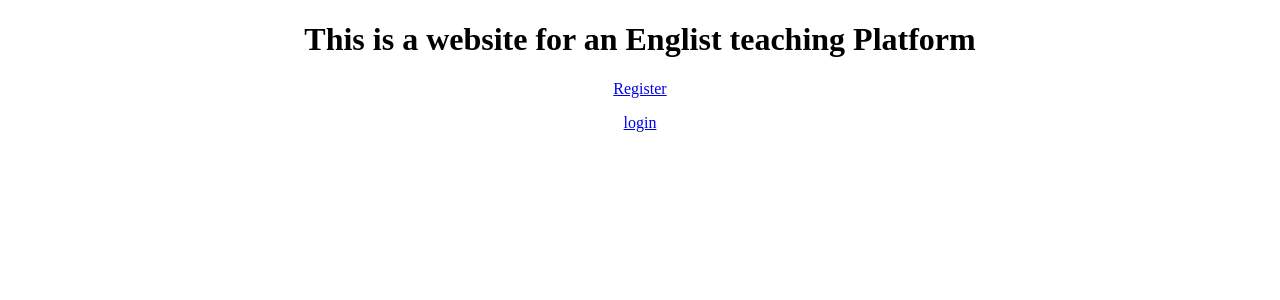
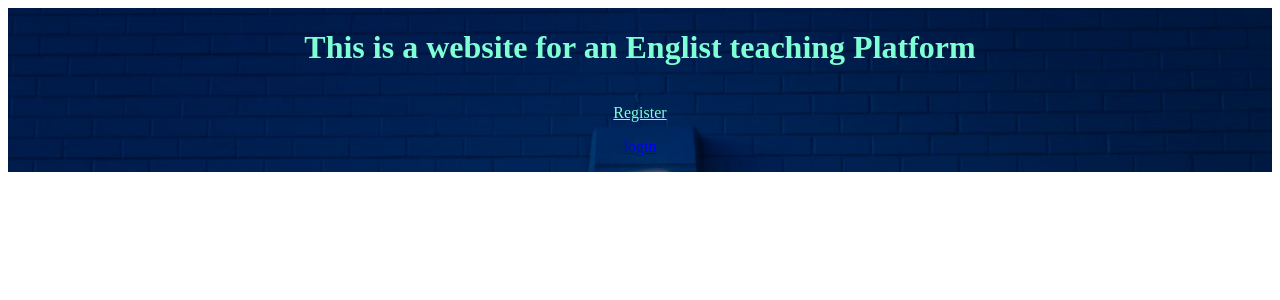
Before and after one commit to C4-MajdiNazzal/MERAKI_Academy_Project_4, a React (Create React App) app in the folder frontend/: page / in a window 1280 px wide. Shown: the top 300 px of the page. Built offline with nearby package versions, Linux system fonts and the light colour scheme.

Commit message:
home page css

```diff
--- a/frontend/src/App.js
+++ b/frontend/src/App.js
@@ -4,7 +4,8 @@ import { Route, Routes } from "react-router-dom";
 // import Navigation from "./components/navigation";
 import Register from "./components/register";
 import Login from "./components/login";
-import Home from "./components/home"
+import Home from "./components/home";
+import NewQuestion from "./components/Dashboard";
 // import Dashboard from "./components/dashboard";
 // import NewArticle from "./components/newArticle";
 
@@ -18,6 +19,7 @@ const App = () => {
         <Route path="/register" element={<Register />} />
         <Route path="/login" element={<Login />} />
         <Route path="/" element={<Home/>} />
+        <Route path="/questions" element={<NewQuestion/>} />
         {/* <Route path="/dashboard" element={<Dashboard />} /> */}
         {/* <Route path="/newArticle" element={<NewArticle />} /> */}
       </Routes>
--- /dev/null
+++ b/frontend/src/components/Dashboard.js
@@ -0,0 +1,83 @@
+import React, { useContext, useState, useEffect } from "react";
+import { useNavigate } from "react-router-dom";
+
+import axios from "axios";
+
+import { AuthContext } from "../context/auth";
+
+//===============================================================
+
+const NewQuestion = () => {
+  const { token, isLoggedIn } = useContext(AuthContext);
+  const history = useNavigate();
+
+  const [title, setTitle] = useState("");
+  const [question, setQuestion] = useState("");
+  const [message, setMessage] = useState("");
+  const [status, setStatus] = useState(false);
+
+  //===============================================================
+
+  const createNewQuestion = async (e) => {
+    e.preventDefault();
+    try {
+      const question = {
+        title,
+        question,
+      };
+      const result = await axios.post(
+        "http://localhost:5000/questions",
+        question,
+        {
+          headers: {
+            Authorization: `Bearer ${token}`,
+          },
+        }
+      );
+      if (result.data.success) {
+        setStatus(true);
+        setMessage("The question has been created successfully");
+      }
+    } catch (error) {
+      if (!error.response.data.success) {
+        setStatus(false);
+        setMessage(error.response.data.message);
+      }
+    }
+  };
+
+  //===============================================================
+
+  useEffect(() => {
+    if (!isLoggedIn) {
+      history("/dashboard");
+    }
+  });
+
+  //===============================================================
+  return (
+    <>
+      <form onSubmit={createNewQuestion}>
+        <br />
+        <input
+          type="text"
+          placeholder="question title here"
+          onChange={(e) => setTitle(e.target.value)}
+        />
+        <br />
+        <textarea
+          placeholder="question question here"
+          onChange={(e) => setQuestion(e.target.value)}
+        ></textarea>
+        <br />
+        <button>Create New Question</button>
+      </form>
+      <br />
+      {status
+        ? message && <div className="SuccessMessage">{message}</div>
+        : message && <div className="ErrorMessage">{message}</div>}
+    </>
+  );
+};
+
+export default NewQuestion;
--- /dev/null
+++ b/frontend/src/components/home.css
@@ -0,0 +1,18 @@
+.Home {
+  display: flex;
+  background-color: beige;
+  flex: 0 0 200px;
+  justify-content: center;
+  align-items: center;
+  flex-direction: column;
+  background: url("../photo-1553095066-5014bc7b7f2d.jpg");
+  background-size: cover
+}
+
+.welcome {
+    color:aquamarine
+}
+
+.Links {
+    color:aquamarine
+}
--- a/frontend/src/components/home.js
+++ b/frontend/src/components/home.js
@@ -1,16 +1,21 @@
 import { Link } from "react-router-dom";
+import "../components/home.css"
 
 const Home = () => {
   return (
-    <div>
+    <div className="Home">
+      <div className="welcome">
       <h1>This is a website for an Englist teaching Platform</h1>
-      <p>
-        <Link to="/register">Register</Link>{" "}
+      </div>
+      <div className="Links">
+      <p className="Links">
+        <Link className="Links" to="/register">Register</Link>{" "}
       </p>
       <p>
         {" "}
         <Link to="/login">login</Link>{" "}
       </p>
+      </div>
     </div>
   );
 };
```
Also changed, not shown: frontend/src/photo-1553095066-5014bc7b7f2d.jpg (added).
